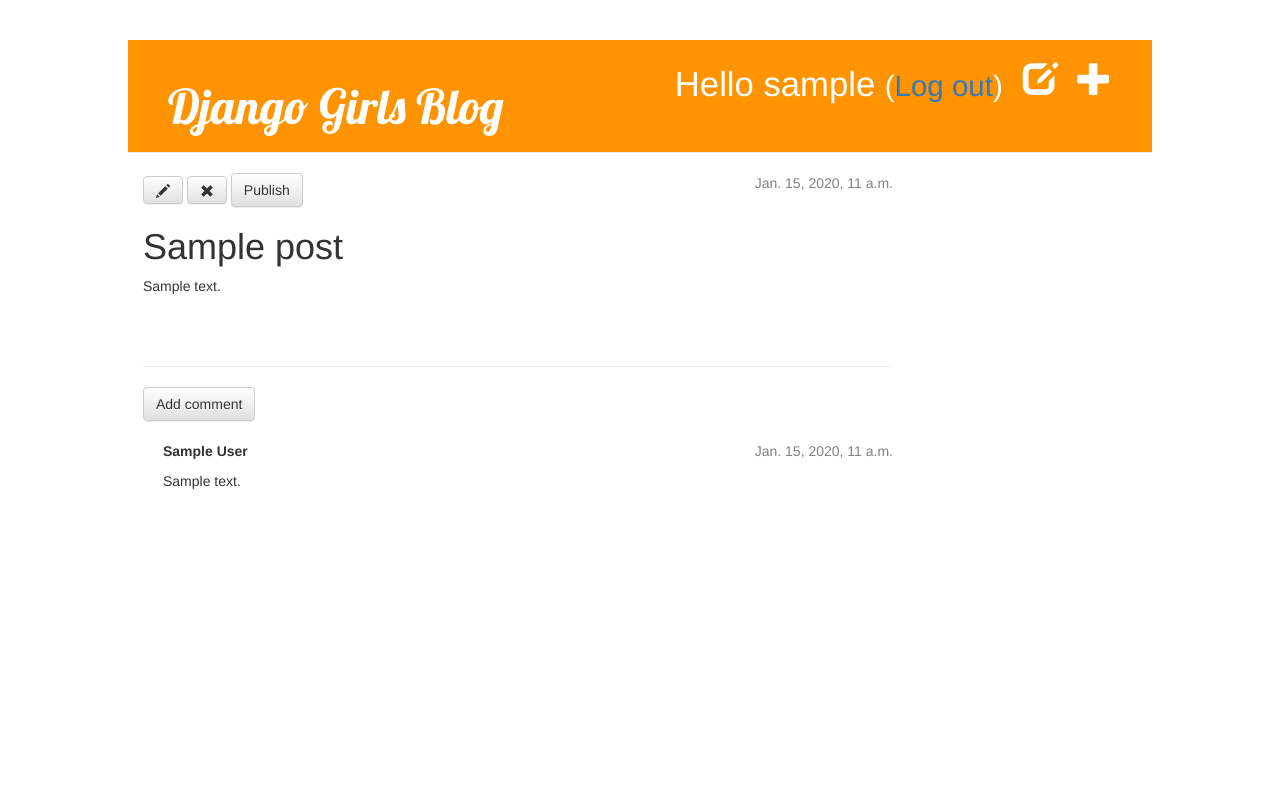
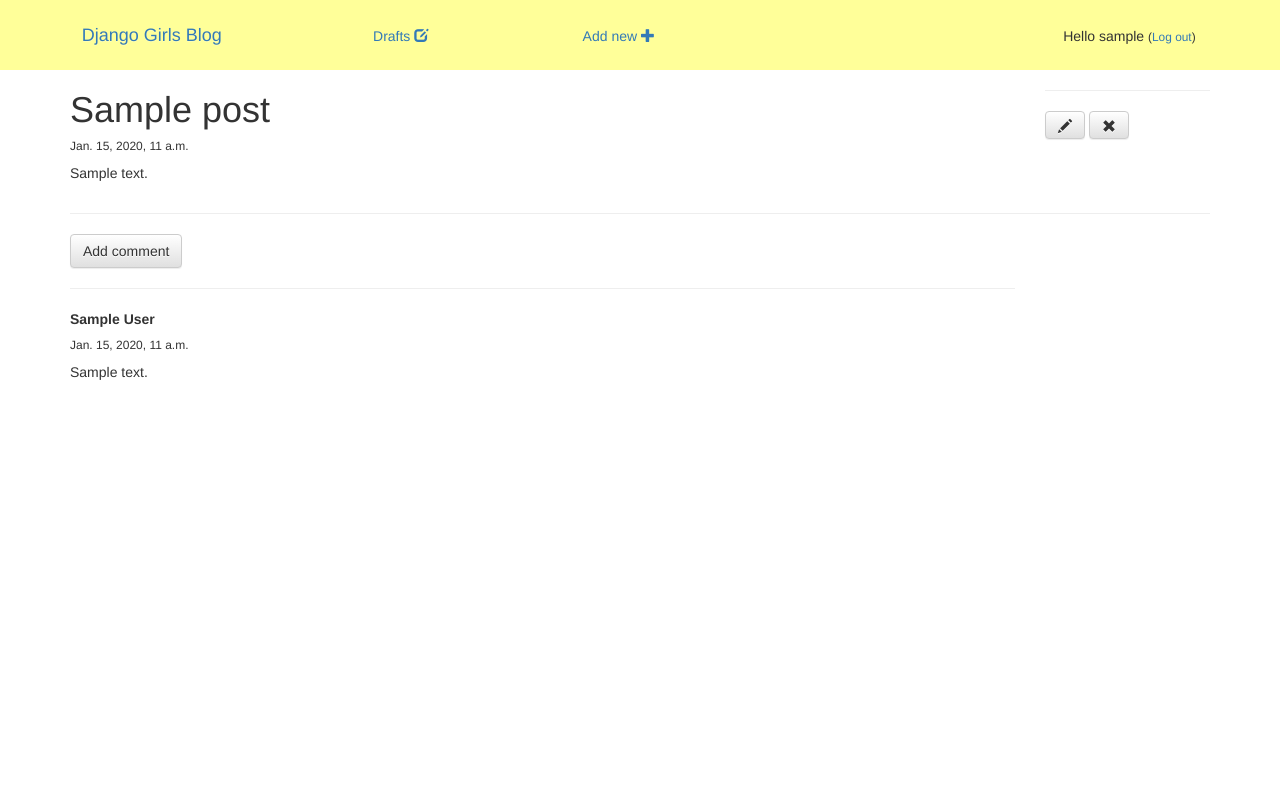
Before and after one commit to IlonaO/Django, a Django app: page /post/1/ in a window 1280 px wide. Run offline with Django 3.2, Linux system fonts and the light colour scheme; a user stored in the database is signed in; tables that the repository leaves empty hold one stand-in row (values such as "Sample post"); some libraries are stand-ins or nearby versions.

Commit message:
Done some CSSes, Publish button is now visible only when logged in and bootstrap forms added

```diff
--- a/blog/templates/blog/base.html
+++ b/blog/templates/blog/base.html
@@ -10,19 +10,23 @@
 		<script src="https://maxcdn.bootstrapcdn.com/bootstrap/3.3.7/js/bootstrap.min.js" integrity="sha384-Tc5IQib027qvyjSMfHjOMaLkfuWVxZxUPnCJA7l2mCWNIpG9mGCD8wGNIcPD7Txa" crossorigin="anonymous"></script>
     </head>
     <body>
-        <div class="page-header">
-            {% if user.is_authenticated %}
-            <a href="{% url 'post_new' %}" class="top-menu"><span class="glyphicon glyphicon-plus"></span></a>
-            <a href="{% url 'post_draft_list' %}" class="top-menu"><span class="glyphicon glyphicon-edit"></span></a>
-            <p class="top-menu">Hello {{ user.username }} <small>(<a href="{% url 'logout' %}">Log out</a>)</small></p>
-            {% else %}
-            <a href="{% url 'login' %}" class="top-menu"><span class="glyphicon glyphicon-lock"></span></a>
-            {% endif %}
-            <h1><a href="/">Django Girls Blog</a></h1>
+        <div class="container-fluid header-color">
+            <ul class="nav nav-pills nav-justified">
+                <li class="navbar-brand"><a href="/">Django Girls Blog</a></li>
+                {% if user.is_authenticated %}
+                <li> <a href="{% url 'post_draft_list' %}">Drafts  <span class="glyphicon glyphicon-edit"></span></a></li>
+                <li><a href="{% url 'post_new' %}">Add new  <span class="glyphicon glyphicon-plus"></span></a></li>
+                <li role="separator" class="divider"></li>
+                <li role="separator" class="divider"></li>
+                <li><p>Hello {{ user.username }} <small>(<a href="{% url 'logout' %}">Log out</a>)</small></p></li>
+                {% else %}
+                <li><a href="{% url 'login' %}">Log in  <span class="glyphicon glyphicon-lock"></span></a></li>
+                {% endif %}
+            </ul>
         </div>
-        <div class="content container">
+        <div class="container">
             <div class="row">
-                <div class="col-md-8">
+                <div class="col-md-12">
                     {% block content %}
                     {% endblock %}
                 </div>
--- a/blog/templates/blog/post_detail.html
+++ b/blog/templates/blog/post_detail.html
@@ -1,38 +1,52 @@
 {% extends 'blog/base.html' %}
 
 {% block content %}
-    <div class="post">
+<div class="content">
+    <div class="row">
+        <div class="col-md-10">
+            <h1>{{ post.title }}</h1>
             {% if post.published_date %}
-            <div class="date">
-                {{ post.published_date }}
-            </div>
+            <h6>{{ post.published_date }}</h6>
             {% else %}
             {% endif %}
-        {% if user.is_authenticated %}
-        <a class="btn btn-default" href="{% url 'post_edit' pk=post.pk %}"><span class="glyphicon glyphicon-pencil"></span></a>
-        <a class="btn btn-default" href="{% url 'post_remove' pk=post.pk %}"><span class="glyphicon glyphicon-remove"></span></a>
-    	<a class="btn btn-default" href="{% url 'post_publish' pk=post.pk %}">Publish</a>
-        {% endif %}
-        <h1>{{ post.title }}</h1>
             <p>{{ post.text|linebreaksbr }}</p>
         </div>
+        <div class="col-md-2">
+            {% if user.is_authenticated %}<hr>
+            <!--if post is a draft Publish button won't be visible-->
+            {% if post.published_date %}
+            {% else %}<a class="btn btn-default" href="{% url 'post_publish' pk=post.pk %}">
+            Publish</a><br><br>{% endif %}
+            <a class="btn btn-default" href="{% url 'post_edit' pk=post.pk %}">
+            <span class="glyphicon glyphicon-pencil"></span></a>
+            <a class="btn btn-default" href="{% url 'post_remove' pk=post.pk %}">
+            <span class="glyphicon glyphicon-remove"></span></a>
+            {% endif %}
+        </div>
+        <div class="col-md-12">
             <hr>
             <a class="btn btn-default" href="{% url 'add_comment_to_post' pk=post.pk %}">Add comment</a>
+        </div>
         {% for comment in post.comments.all %}
         {% if user.is_authenticated or comment.approved_comment %}
-    <div class="comment">
-        <div class="date">
-            {{ comment.created_date }}
+        <div class="col-md-10">
+            <hr>
+            <strong>{{ comment.author }}</strong>
+            <h6>{{ comment.created_date }}</h6>
+            <p>{{ comment.text|linebreaks }}</p>
+        </div>
+        <div class="col-md-2">
             {% if not comment.approved_comment %}
-            <a class="btn btn-default" href="{% url 'comment_remove' pk=comment.pk %}"><span class="glyphicon glyphicon-remove"></span></a>
-            <a class="btn btn-default" href="{% url 'comment_approve' pk=comment.pk %}"><span class="glyphicon glyphicon-ok"></span></a>
+            <a class="btn btn-default" href="{% url 'comment_remove' pk=comment.pk %}">
+            <span class="glyphicon glyphicon-remove"></span></a>
+            <a class="btn btn-default" href="{% url 'comment_approve' pk=comment.pk %}">
+            <span class="glyphicon glyphicon-ok"></span></a>
             {% endif %}
-        </div>
-        <strong>{{ comment.author }}</strong>
-        <p>{{ comment.text|linebreaks }}</p>
         </div>
         {% endif %}
         {% empty %}
         <p>No comments here yet :(</p>
         {% endfor %}
+    </div>
+</div>
 {% endblock %}
--- a/mysite/settings.py
+++ b/mysite/settings.py
@@ -38,6 +38,7 @@ INSTALLED_APPS = (
     'django.contrib.messages',
     'django.contrib.staticfiles',
     'blog',
+    'bootstrapform',
 )
 
 MIDDLEWARE_CLASSES = (
--- a/static/css/blog.css
+++ b/static/css/blog.css
@@ -1,56 +1,3 @@
-h1 a {
-    color: #008C33;
-    font-family: "Lobster";
+div.container-fluid.header-color {
+    background-color: rgba(255,255,0,0.4);
 }
-body {
-    padding-left: 10%;
-    padding-right: 10%;
-}
-.page-header {
-    background-color: #ff9400;
-    margin-top: 0;
-    padding: 20px 20px 20px 40px;
-}
-.page-header h1, .page-header h1 a, .page-header h1 a:visited, .page-header h1 a:active {
-    color: #ffffff;
-    font-size: 36pt;
-    text-decoration: none;
-}
-.content {
-    margin-left: 40px;
-}
-
-h1, h2, h3, h4 {
-    font-family: 'Lobster', cursive;
-}
-
-.date {
-    float: right;
-    color: #828282;
-}
-
-.save {
-    float: right;
-}
-
-.post-form textarea, .post-form input {
-    width: 100%;
-}
-
-.top-menu, .top-menu:hover, .top-menu:visited {
-    color: #ffffff;
-    float: right;
-    font-size: 26pt;
-    margin-right: 20px;
-}
-
-.post {
-    margin-bottom: 70px;
-}
-
-.post h1 a, .post h1 a:visited {
-    color: #008C33;
-}
-.comment {
-    margin: 20px 0px 20px 20px;
-}
```
Also changed, not shown: blog/templates/blog/add_comment_to_post.html (+15 -5 lines), blog/templates/blog/post_list.html (+13 -10 lines). Lines whose indentation alone changed are shown as unchanged.
